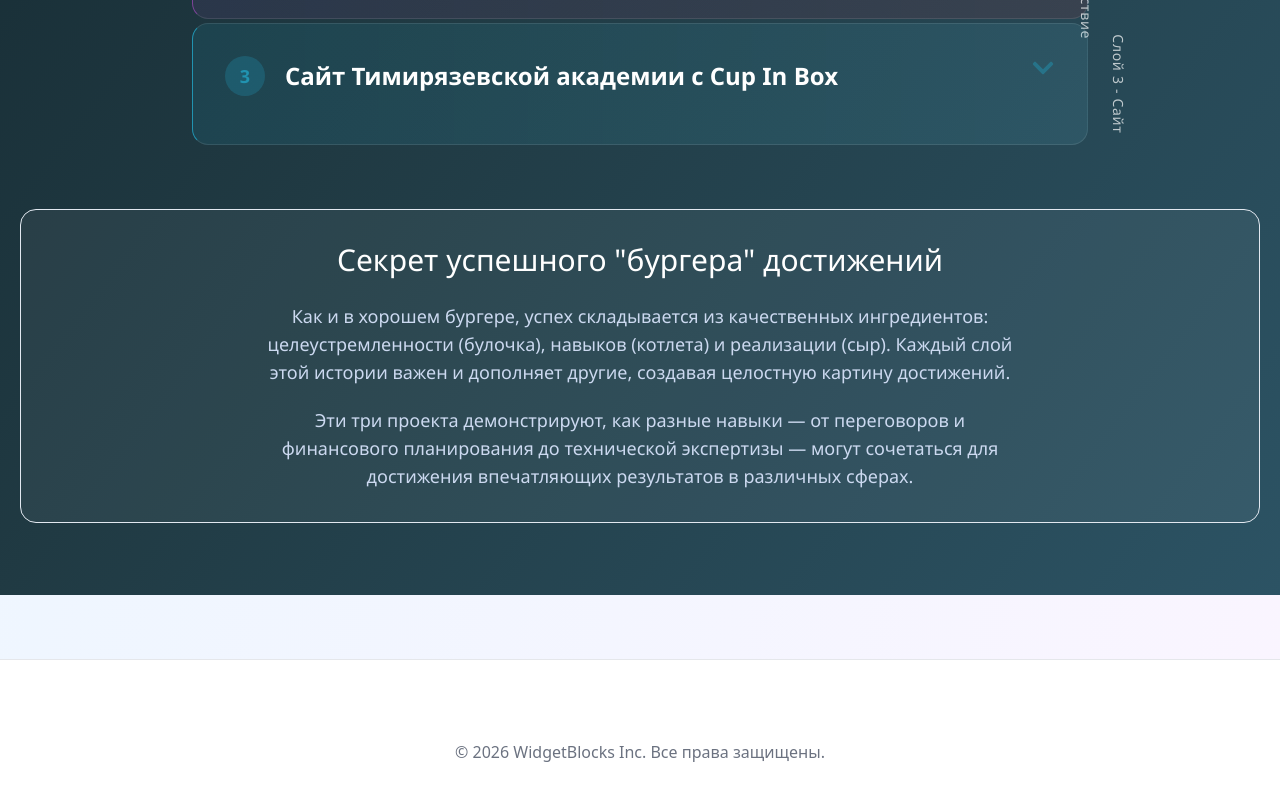
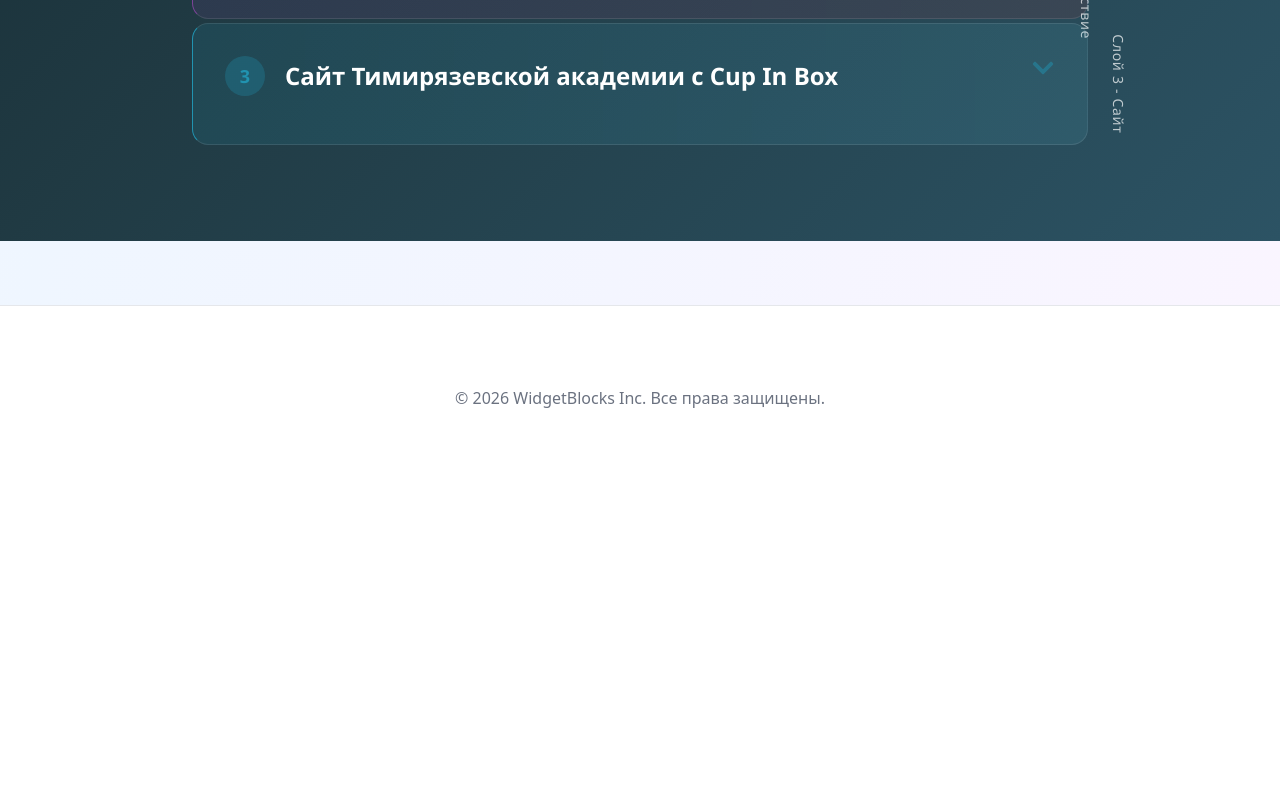
Before and after one commit to FedoseevSM/lego-promo, a React (Vite) app: page / in a window 1280 px wide. Shown: the part 6563-7363 px from the top of the page. After the commit the page ends 7021 px from the top, so only its background shows below. Built offline with nearby package versions, Linux system fonts and the light colour scheme.

Commit message:
Update SuccessStoryBurger.jsx

```diff
--- a/src/components/SuccessStoryBurger.jsx
+++ b/src/components/SuccessStoryBurger.jsx
@@ -158,17 +158,7 @@
           ))}
         </div>
 
-        <div className="bg-white/5 rounded-2xl p-6 md:p-8 mb-10 border border-white/8">
-          <h2 className="text-2xl md:text-3xl text-white mb-6 text-center">
-            Секрет успешного "бургера" достижений
-          </h2>
-          <p className="text-base md:text-lg max-w-3xl mx-auto mb-5 text-center leading-relaxed text-[#ccd9f0]">
-            Как и в хорошем бургере, успех складывается из качественных ингредиентов: целеустремленности (булочка), навыков (котлета) и реализации (сыр). Каждый слой этой истории важен и дополняет другие, создавая целостную картину достижений.
-          </p>
-          <p className="text-base md:text-lg max-w-3xl mx-auto text-center leading-relaxed text-[#ccd9f0]">
-            Эти три проекта демонстрируют, как разные навыки — от переговоров и финансового планирования до технической экспертизы — могут сочетаться для достижения впечатляющих результатов в различных сферах.
-          </p>
-        </div>
+
       </div>
     </div>
   );
```
